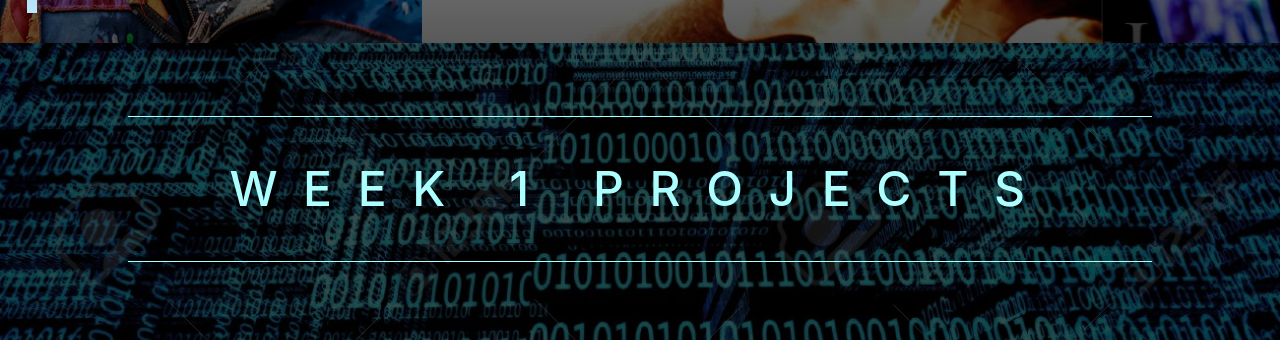
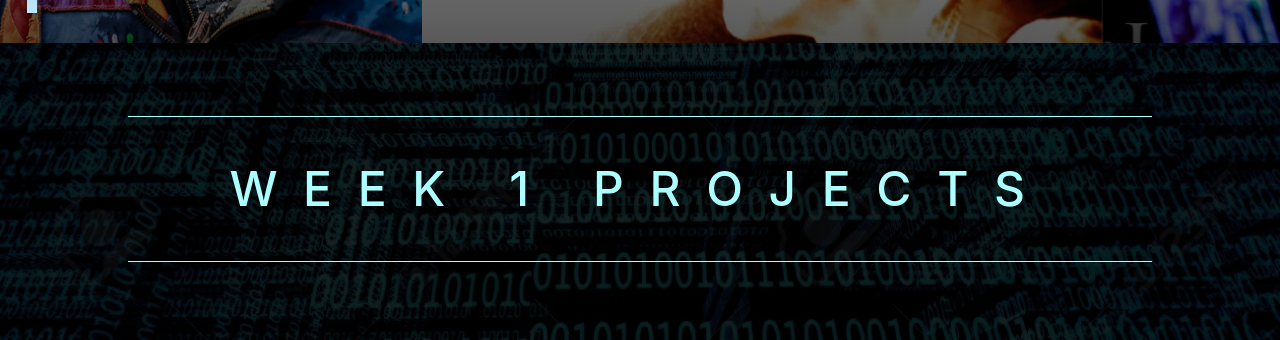
Before and after one commit to cworf/Week-1-review, a plain HTML site: page index.html in a window 1280 px wide. Shown: the part 548-888 px from the top of the page. Drawn offline with nearby package versions, Linux system fonts and the light colour scheme; grey boxes are pictures that could not be loaded.

Commit message:
override button styles, button hover effects

```diff
--- a/css/master.css
+++ b/css/master.css
@@ -77,7 +77,7 @@
      bottom: 0;
      left: 0;
      right: 0;
-     background: rgba(0, 0, 0, 0.69);
+     background: rgba(0, 0, 0, 0.87);
 }
 
 .row-head h2 {
@@ -277,3 +277,12 @@ body {
 .jobs .col-md-6:last-of-type {
     text-align: left;
 }
+
+.btn-primary {
+    color: #fff;
+    border-color: #abffff;
+    background-color: transparent;
+}
+.btn-primary:not(:hover) img {
+    filter:invert(1)
+}
```
